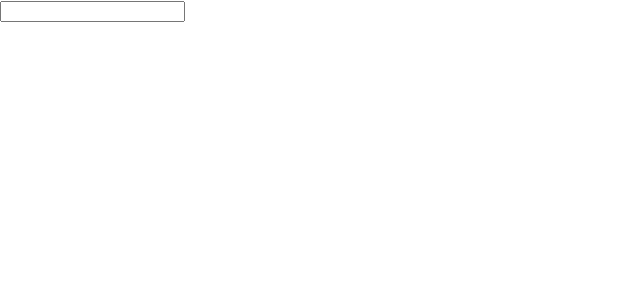
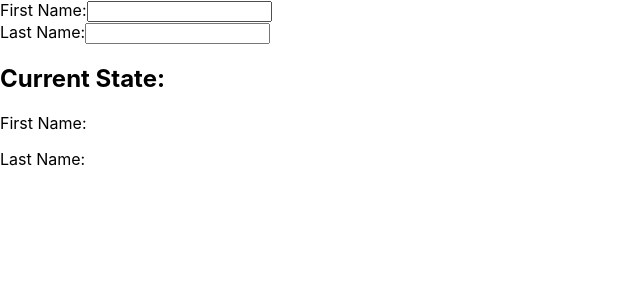
Before and after one commit to santhoshkumar-27/hooks, a React (Create React App) app: page / in a window 1280 px wide. Shown: the top 300 px of the page, without its empty margins (0-640 px from the left). Built offline with nearby package versions, Linux system fonts and the light colour scheme.

Commit message:
feat: useDebugValue

```diff
--- a/src/App.js
+++ b/src/App.js
@@ -1,39 +1,51 @@
 import './App.css';
 import React, { useState } from 'react';
-import { List } from './Lists';
 
 function App() {
-  // const [isPending, startTansistions] = useTransition();
-  const [state, setState] = useState(() => '');
-  // const [list, setList] = useState(() => []);
-  // const list_size = 2000;
+  // Define state variables for first name and last name
+  const [firstName, setFirstName] = useState('');
+  const [lastName, setLastName] = useState('');
 
-  function onChange(value) {
-    // setList([])
+  // Event handler for changing the first name
+  const handleFirstNameChange = (event) => {
+    setFirstName(event.target.value);
+  };
 
-    setState(value)
+  // Event handler for changing the last name
+  const handleLastNameChange = (event) => {
+    setLastName(event.target.value);
+  };
 
-    // startTansistions(() => {
-    //   let l = [];
-    //   for (let i = 1; i < list_size; i++) {
-    //     l.push(value);
-    //   }
+  // useDebbugValue works only inside the custom hooks
 
-    //   setList(l)
-    // })
-  }
-
-  // updated state called all combined once so they can wait for all the setupdated to compledted,
-  // by default all the state updated has the high priority so all the set updated take at one time and doing re render the view
+  // JSX for the component
   return (
     <div>
-      <input type="text" name="sdfasf" id="asdf" value={state} onChange={(e) => onChange(e.target.value)} />
-      {/* <div>
-        <ul>{
-            isPending ? 'New list loading' :list.map((li, i) => <li key={i}>{li}</li>)
-          }</ul>
-      </div> */}
-      <List input={state}/>
+      <form>
+        <div>
+          <label>
+            First Name:
+            <input
+              type="text"
+              value={firstName}
+              onChange={handleFirstNameChange}
+            />
+          </label>
+        </div>
+        <div>
+          <label>
+            Last Name:
+            <input
+              type="text"
+              value={lastName}
+              onChange={handleLastNameChange}
+            />
+          </label>
+        </div>
+      </form>
+      <h2>Current State:</h2>
+      <p>First Name: {firstName}</p>
+      <p>Last Name: {lastName}</p>
     </div>
   );
 }
```
